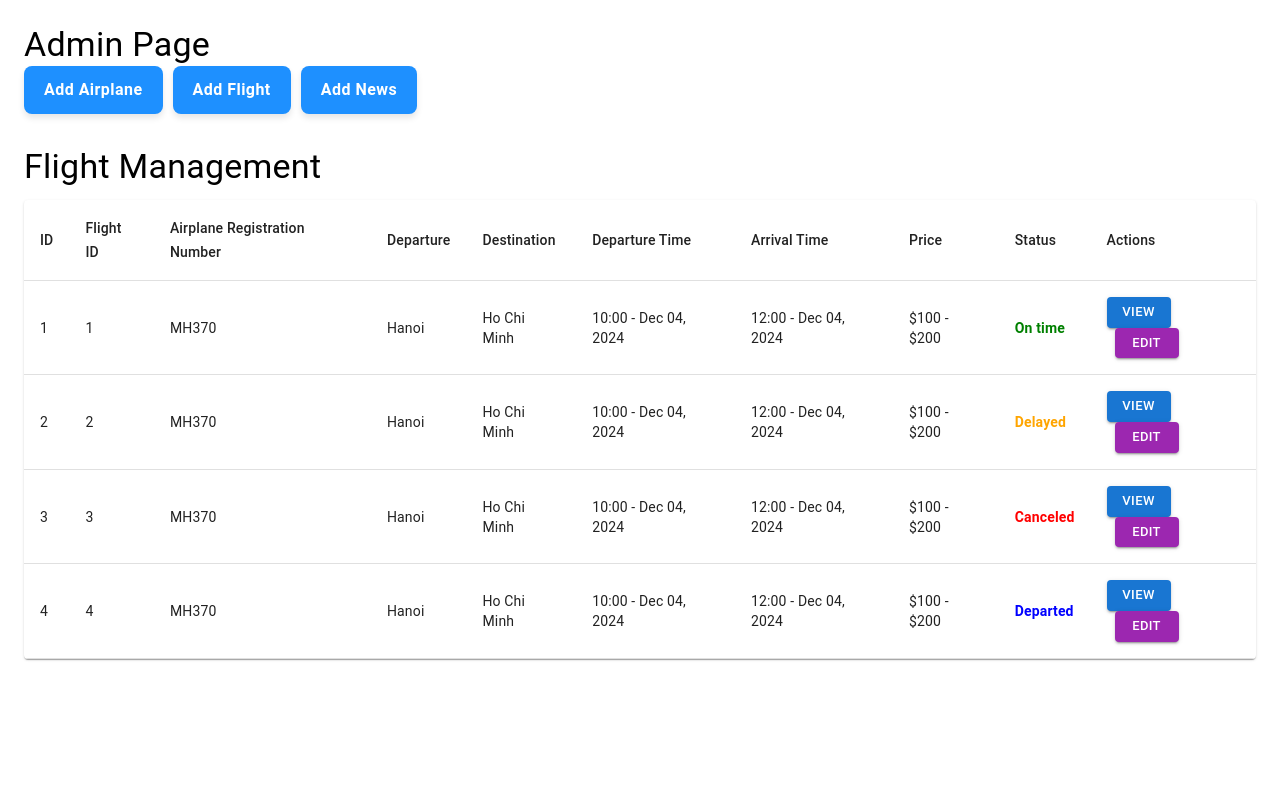
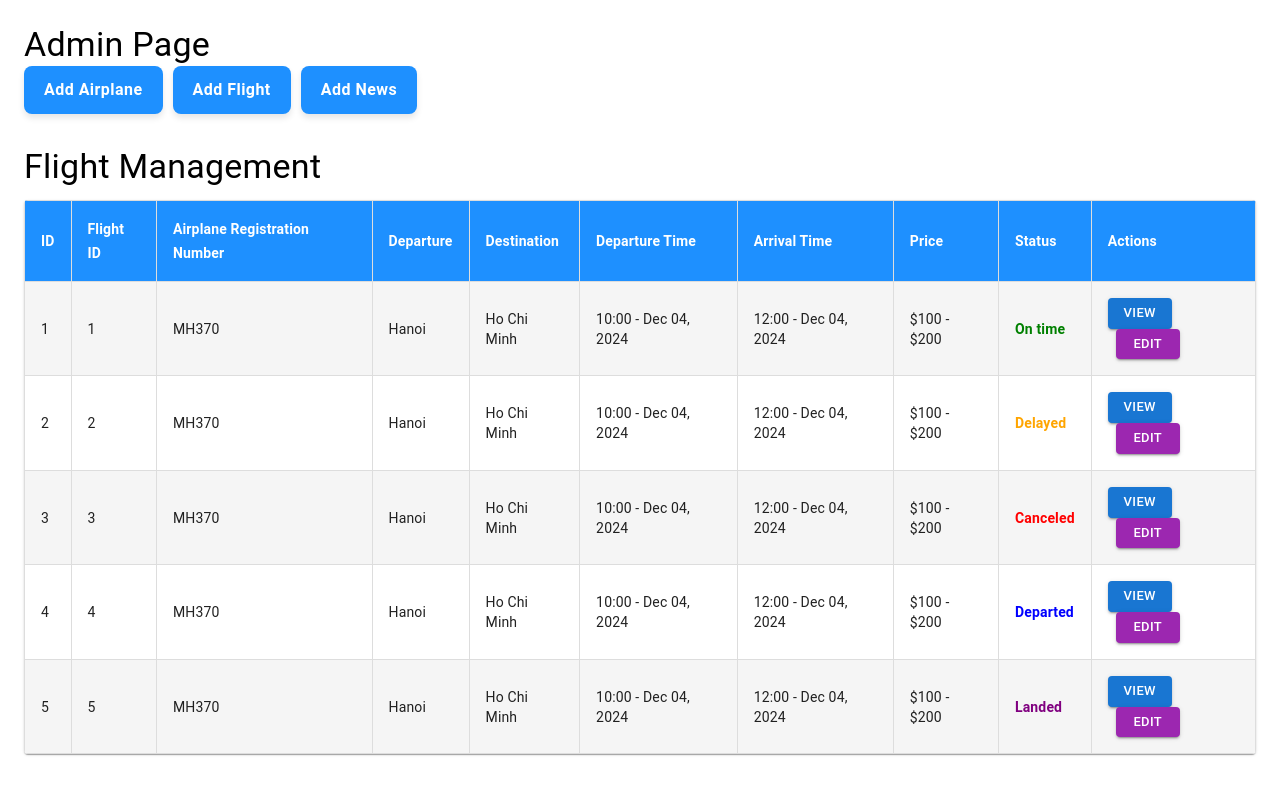
Before and after one commit to shinyEazy/QAirline, a Next.js app in the folder frontend/: page /admin in a window 1280 px wide. Shown: the top 794 px of the page. Built offline with nearby package versions, Linux system fonts and the light colour scheme.

Commit message:
Update: improve flight table in admin

```diff
--- a/frontend/src/components/admin/flight-list/index.tsx
+++ b/frontend/src/components/admin/flight-list/index.tsx
@@ -28,7 +28,7 @@ interface Flight {
   departureTime: string;
   arrivalTime: string;
   price: string;
-  status: "On time" | "Delayed" | "Canceled" | "Departed";
+  status: "On time" | "Delayed" | "Canceled" | "Departed" | "Landed";
 }
 
 interface Passenger {
@@ -85,6 +85,17 @@ const flights: Flight[] = [
     price: "$100 - $200",
     status: "Departed",
   },
+  {
+    id: 5,
+    flightId: "5",
+    registrationNumber: "MH370",
+    departure: "Hanoi",
+    destination: "Ho Chi Minh",
+    departureTime: "10:00 - Dec 04, 2024",
+    arrivalTime: "12:00 - Dec 04, 2024",
+    price: "$100 - $200",
+    status: "Landed",
+  },
 ];
 
 const passengersByFlightId: Record<string, Passenger[]> = {
@@ -137,6 +148,8 @@ const FlightList = () => {
         return { color: "red", fontWeight: "bold" };
       case "Departed":
         return { color: "blue", fontWeight: "bold" };
+      case "Landed":
+        return { color: "purple", fontWeight: "bold" };
       default:
         return {};
     }
@@ -217,34 +230,143 @@ const FlightList = () => {
       <TableContainer component={Paper}>
         <Table>
           <TableHead>
-            <TableRow>
-              <TableCell>ID</TableCell>
-              <TableCell>Flight ID</TableCell>
-              <TableCell>Airplane Registration Number</TableCell>
-              <TableCell>Departure</TableCell>
-              <TableCell>Destination</TableCell>
-              <TableCell>Departure Time</TableCell>
-              <TableCell>Arrival Time</TableCell>
-              <TableCell>Price</TableCell>
-              <TableCell>Status</TableCell>
-              <TableCell>Actions</TableCell>
+            <TableRow sx={{ backgroundColor: "#1e90ff" }}>
+              <TableCell
+                sx={{
+                  color: "white",
+                  fontWeight: "bold",
+                  border: "1px solid #ddd",
+                }}
+              >
+                ID
+              </TableCell>
+              <TableCell
+                sx={{
+                  color: "white",
+                  fontWeight: "bold",
+                  border: "1px solid #ddd",
+                }}
+              >
+                Flight ID
+              </TableCell>
+              <TableCell
+                sx={{
+                  color: "white",
+                  fontWeight: "bold",
+                  border: "1px solid #ddd",
+                }}
+              >
+                Airplane Registration Number
+              </TableCell>
+              <TableCell
+                sx={{
+                  color: "white",
+                  fontWeight: "bold",
+                  border: "1px solid #ddd",
+                }}
+              >
+                Departure
+              </TableCell>
+              <TableCell
+                sx={{
+                  color: "white",
+                  fontWeight: "bold",
+                  border: "1px solid #ddd",
+                }}
+              >
+                Destination
+              </TableCell>
+              <TableCell
+                sx={{
+                  color: "white",
+                  fontWeight: "bold",
+                  border: "1px solid #ddd",
+                }}
+              >
+                Departure Time
+              </TableCell>
+              <TableCell
+                sx={{
+                  color: "white",
+                  fontWeight: "bold",
+                  border: "1px solid #ddd",
+                }}
+              >
+                Arrival Time
+              </TableCell>
+              <TableCell
+                sx={{
+                  color: "white",
+                  fontWeight: "bold",
+                  border: "1px solid #ddd",
+                }}
+              >
+                Price
+              </TableCell>
+              <TableCell
+                sx={{
+                  color: "white",
+                  fontWeight: "bold",
+                  border: "1px solid #ddd",
+                }}
+              >
+                Status
+              </TableCell>
+              <TableCell
+                sx={{
+                  color: "white",
+                  fontWeight: "bold",
+                  border: "1px solid #ddd",
+                }}
+              >
+                Actions
+              </TableCell>
             </TableRow>
           </TableHead>
           <TableBody>
-            {sortedFlights.map((flight) => (
-              <TableRow key={flight.id}>
-                <TableCell>{flight.id}</TableCell>
-                <TableCell>{flight.flightId}</TableCell>
-                <TableCell>{flight.registrationNumber}</TableCell>
-                <TableCell>{flight.departure}</TableCell>
-                <TableCell>{flight.destination}</TableCell>
-                <TableCell>{flight.departureTime}</TableCell>
-                <TableCell>{flight.arrivalTime}</TableCell>
-                <TableCell>{flight.price}</TableCell>
-                <TableCell style={getStatusStyle(flight.status)}>
+            {sortedFlights.map((flight, index) => (
+              <TableRow
+                key={flight.id}
+                sx={{
+                  backgroundColor: index % 2 === 0 ? "#f5f5f5" : "white",
+                  "&:hover": {
+                    backgroundColor: "#e0f7fa", // Light blue hover color
+                  },
+                }}
+              >
+                <TableCell sx={{ border: "1px solid #ddd" }}>
+                  {flight.id}
+                </TableCell>
+                <TableCell sx={{ border: "1px solid #ddd" }}>
+                  {flight.flightId}
+                </TableCell>
+                <TableCell sx={{ border: "1px solid #ddd" }}>
+                  {flight.registrationNumber}
+                </TableCell>
+                <TableCell sx={{ border: "1px solid #ddd" }}>
+                  {flight.departure}
+                </TableCell>
+                <TableCell sx={{ border: "1px solid #ddd" }}>
+                  {flight.destination}
+                </TableCell>
+                <TableCell sx={{ border: "1px solid #ddd" }}>
+                  {flight.departureTime}
+                </TableCell>
+                <TableCell sx={{ border: "1px solid #ddd" }}>
+                  {flight.arrivalTime}
+                </TableCell>
+                <TableCell sx={{ border: "1px solid #ddd" }}>
+                  {flight.price}
+                </TableCell>
+                <TableCell
+                  sx={{
+                    border: "1px solid #ddd",
+                    ...getStatusStyle(flight.status),
+                  }}
+                >
                   {flight.status}
                 </TableCell>
-                <TableCell>
+                <TableCell sx={{ border: "1px solid #ddd" }}>
                   <Button
                     onClick={() => handleView(flight.flightId)}
                     variant="contained"
@@ -258,7 +380,7 @@ const FlightList = () => {
                     variant="contained"
                     size="small"
                     color="secondary"
-                    style={{ marginLeft: "8px" }}
+                    sx={{ marginLeft: "8px" }}
                   >
                     Edit
                   </Button>
```
